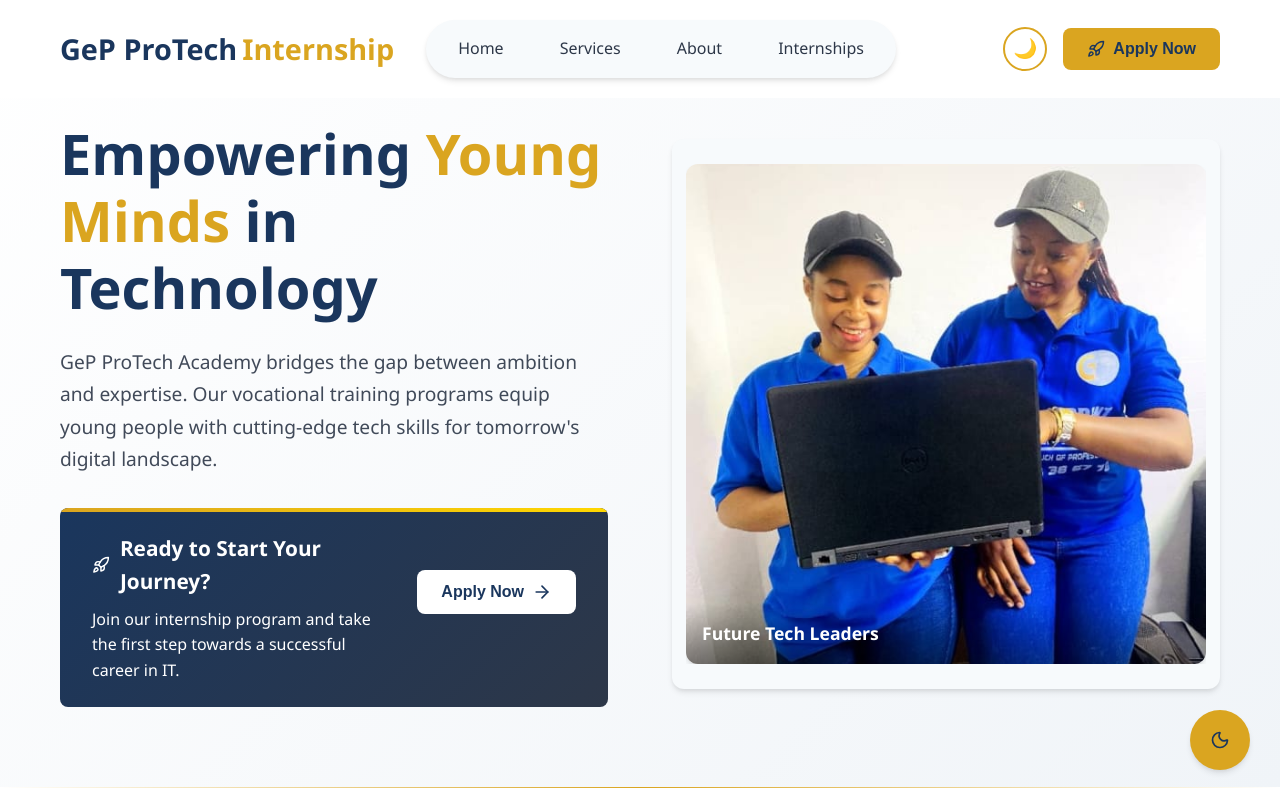
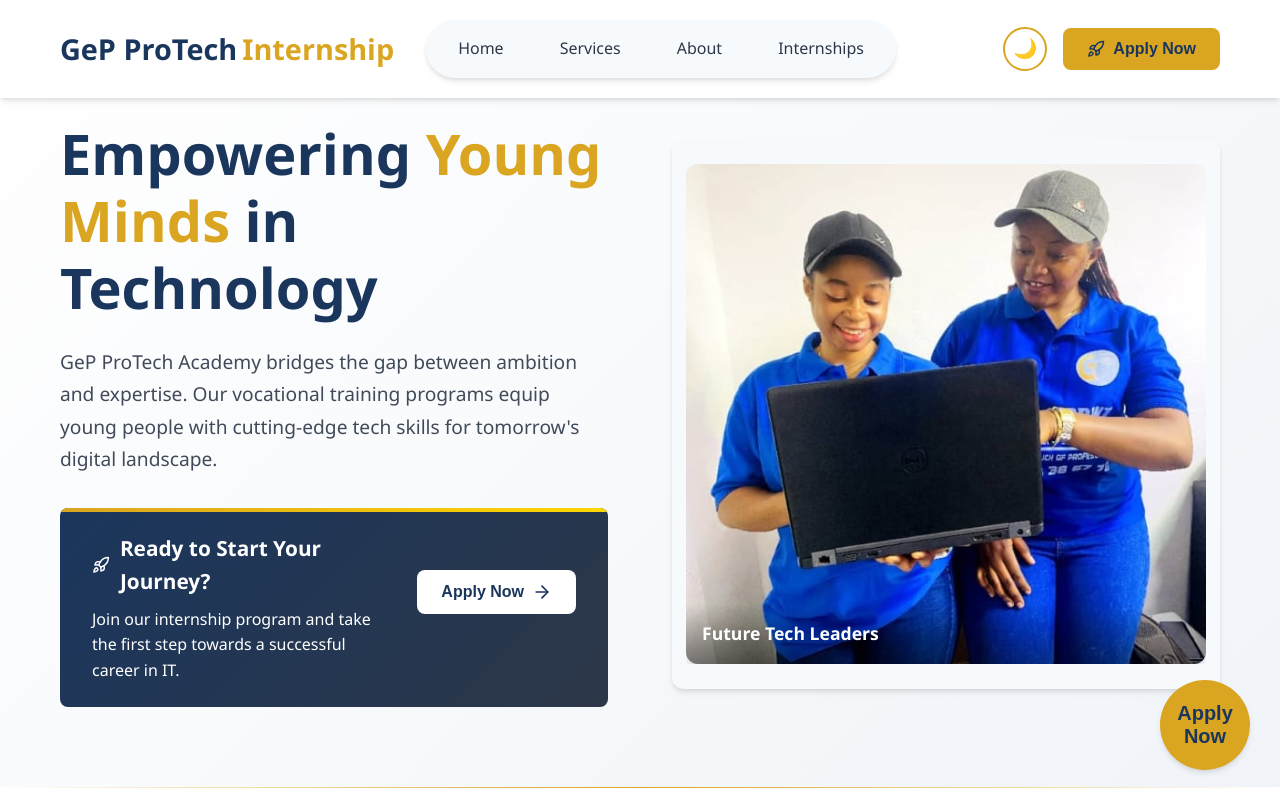
Before and after one commit to MAIDUGU-jean1/Internship_GepProtech, a React (Vite) app: page / in a window 1280 px wide. Shown: the top 800 px of the page. Built offline with nearby package versions, Linux system fonts and the light colour scheme.

Commit message:
feat: Repurpose ThemeToggle into an "Apply Now" button linking to the internship application, update footer contact email, and add a box shadow to the navbar.

```diff
--- a/src/MainWebsite.jsx
+++ b/src/MainWebsite.jsx
@@ -7,6 +7,7 @@
 import Footer from './components/Footer';
 import ThemeToggle from './components/ThemeToggle';
 import WhyChooseUs from './components/WhyChooseUs';
+import { Link } from 'react-router-dom';
 
 const MainWebsite = ({ theme, toggleTheme }) => {
   return (
@@ -19,7 +20,7 @@
         {/* <Internships /> */}
         {/* <BlogPreview /> */}
         <Footer />
-        <ThemeToggle theme={theme} toggleTheme={toggleTheme} />
+        <Link to="/internship-application"><ThemeToggle theme={theme} /></Link>
     </div>
   );
 };
--- a/src/components/Footer.jsx
+++ b/src/components/Footer.jsx
@@ -84,7 +84,7 @@
               </div>
               <div className="contact-item">
                 <Mail size={18} />
-                <span>www.gepprotech.com</span>
+                <span>info@gepprotech.com</span>
               </div>
               <div className="contact-item">
                 <Clock size={18} />
--- a/src/components/ThemeToggle.jsx
+++ b/src/components/ThemeToggle.jsx
@@ -1,23 +1,23 @@
 import React from 'react';
-import { Moon, Sun } from 'lucide-react';
+import { Rocket } from 'lucide-react';
 
-const ThemeToggle = ({ theme, toggleTheme }) => {
+const ThemeToggle = ({ theme }) => {
   return (
     <button
       className="floating-theme-toggle"
-      onClick={toggleTheme}
       aria-label={`Switch to ${theme === 'light' ? 'dark' : 'light'} mode`}
     >
-      {theme === 'light' ? <Moon size={20} /> : <Sun size={20} />}
+      {/* {theme === 'light' ? <Moon size={20} /> : <Sun size={20} />} */}
+      {/* <p><Rocket size={20} /></p>   */}
+      <h2>Apply Now</h2>
 
       <style jsx>{`
         .floating-theme-toggle {
           position: fixed;
           bottom: 30px;
           right: 30px;
-          width: 60px;
-          height: 60px;
-          border-radius: 50%;
+          width: 90px;
+          height: 90px;
           background-color: var(--primary-color);
           color: var(--secondary-color);
           border: none;
@@ -38,8 +38,8 @@
           .floating-theme-toggle {
             bottom: 20px;
             right: 20px;
-            width: 50px;
-            height: 50px;
+            width: 90px;
+            height: 90px;
           }
         }
       `}</style>
--- a/src/styles/navbar.css
+++ b/src/styles/navbar.css
@@ -37,6 +37,7 @@
   background-color: var(--bg-light);
   transition: var(--transition);
   padding: 20px 0;
+  box-shadow: var(--shadow);
 }
 
 .navbar.scrolled {
```
